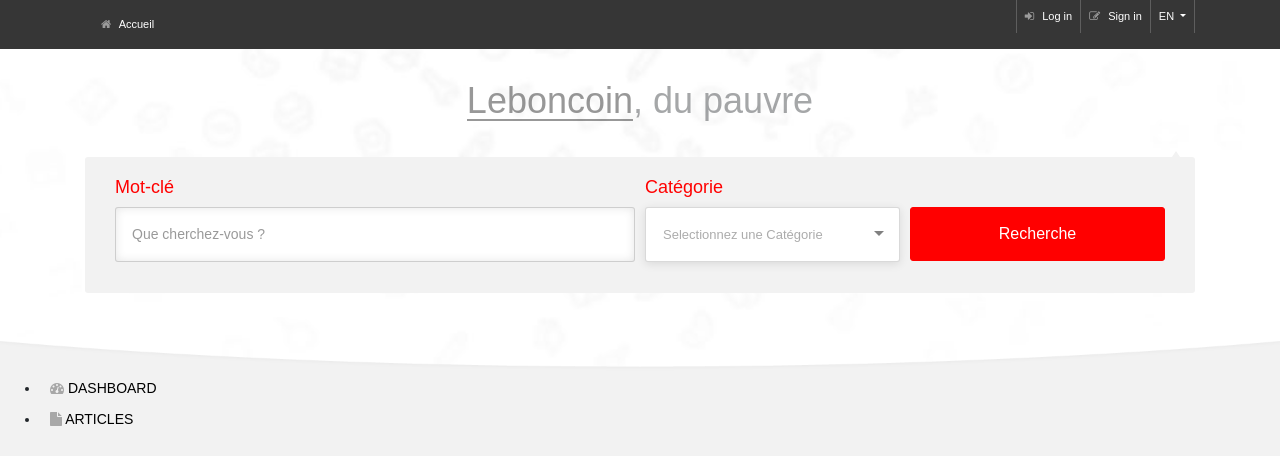
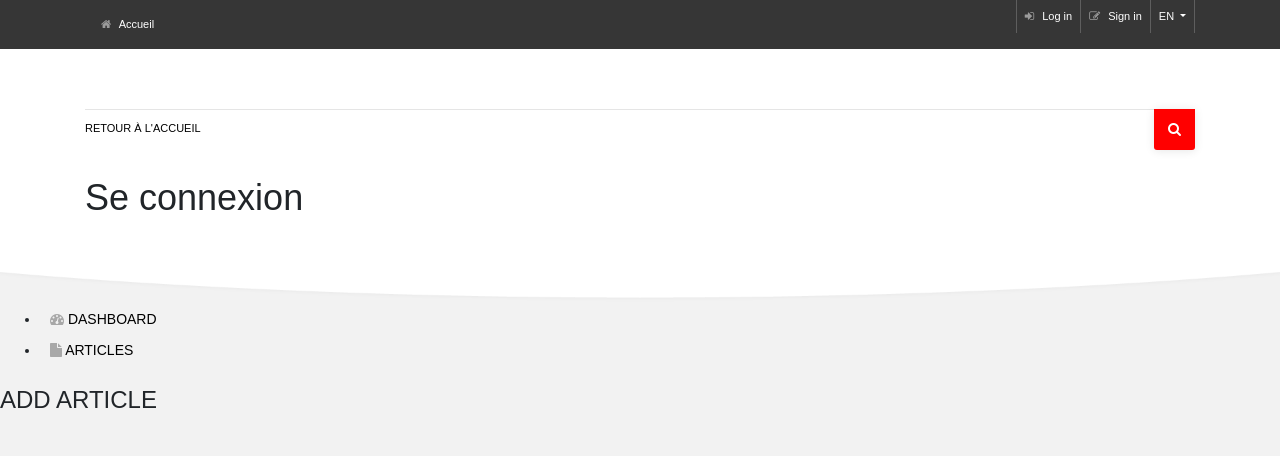
Before and after one commit to j2frise/leboncoin-du-pauvre, a Symfony app: template templates/backoffice/article/add.html.twig in a window 1280 px wide. Shown: the top 456 px of the page. Run offline with Twig, Linux system fonts and the light colour scheme; the template is opened without the code that fills it, so the values that code supplies are empty; form fields are guessed from the names that the template uses; some libraries are stand-ins or nearby versions.

Commit message:
implementation front

```diff
--- /dev/null
+++ b/templates/components/form-search.html.twig
@@ -0,0 +1,38 @@
+ <form class="hero-form form">
+    <div class="container">
+        <!--Main Form-->
+        <div class="main-search-form">
+            <div class="form-row">
+                <div class="col-md-6 col-sm-6">
+                    <div class="form-group">
+                        <label for="what" class="col-form-label">Mot-clé</label>
+                        <input name="keyword" type="text" class="form-control" id="what" placeholder="Que cherchez-vous ?">
+                    </div>
+                    <!--end form-group-->
+                </div>
+                <div class="col-md-3 col-sm-3">
+                    <div class="form-group">
+                        <label for="category" class="col-form-label">Catégorie</label>
+                        <select name="category" id="category" data-placeholder="Select Category">
+                            <option value="">Selectionnez une Catégorie</option>
+                            <option value="1">Computers</option>
+                            <option value="2">Real Estate</option>
+                            <option value="3">Cars & Motorcycles</option>
+                            <option value="4">Furniture</option>
+                            <option value="5">Pets & Animals</option>
+                        </select>
+                    </div>
+                    <!--end form-group-->
+                </div>
+                <!--end col-md-3-->
+                <div class="col-md-3 col-sm-3">
+                    <button type="submit" class="btn btn-primary width-100">Recherche</button>
+                </div>
+                <!--end col-md-3-->
+            </div>
+            <!--end form-row-->
+        </div>
+        <!--end main-search-form-->
+    </div>
+    <!--end container-->
+</form>
--- a/templates/navbar/navbar.html.twig
+++ b/templates/navbar/navbar.html.twig
@@ -54,7 +54,8 @@
             <!--end container-->
         </div>
         <!--============ End Secondary Navigation ===========================================================-->
-        <!--============ Page Title =========================================================================-->
+
+        {% if app.request.get('_route') == 'homepage' %}
             <div class="page-title">
                 <div class="container">
                     <h1 class="opacity-40 center">
@@ -63,54 +64,51 @@
                 </div>
                 <!--end container-->
             </div>
-        <!--============ End Page Title =====================================================================-->
-        <!--============ Hero Form ==========================================================================-->
-        <form class="hero-form form">
-            <div class="container">
-                <!--Main Form-->
-                <div class="main-search-form">
-                    <div class="form-row">
-                        <div class="col-md-6 col-sm-6">
-                            <div class="form-group">
-                                <label for="what" class="col-form-label">Mot-clé</label>
-                                <input name="keyword" type="text" class="form-control" id="what" placeholder="Que cherchez-vous ?">
-                            </div>
-                            <!--end form-group-->
-                        </div>
-                        <div class="col-md-3 col-sm-3">
-                            <div class="form-group">
-                                <label for="category" class="col-form-label">Catégorie</label>
-                                <select name="category" id="category" data-placeholder="Select Category">
-                                    <option value="">Selectionnez une Catégorie</option>
-                                    <option value="1">Computers</option>
-                                    <option value="2">Real Estate</option>
-                                    <option value="3">Cars & Motorcycles</option>
-                                    <option value="4">Furniture</option>
-                                    <option value="5">Pets & Animals</option>
-                                </select>
-                            </div>
-                            <!--end form-group-->
-                        </div>
-                        <!--end col-md-3-->
-                        <div class="col-md-3 col-sm-3">
-                            <button type="submit" class="btn btn-primary width-100">Recherche</button>
-                        </div>
-                        <!--end col-md-3-->
-                    </div>
-                    <!--end form-row-->
-                </div>
-                <!--end main-search-form-->
-            </div>
-            <!--end container-->
-        </form>
-        <!--============ End Hero Form ======================================================================-->
+
+            {% include('components/form-search.html.twig') %}
+
             <div class="background">
                 <div class="background-image original-size">
                     <img src="{{ asset('img/footer-background-icons.jpg') }}" alt="">
                 </div>
                 <!--end background-image-->
             </div>
+        {% else %}
+                 <div class="main-navigation">
+                    <div class="container">
+                        <nav class="navbar navbar-expand-lg navbar-light justify-content-between">
+                            <!--end navbar-collapse-->
+                            <a href="#collapseMainSearchForm" class="main-search-form-toggle" data-toggle="collapse"  aria-expanded="false" aria-controls="collapseMainSearchForm">
+                                <i class="fa fa-search"></i>
+                                <i class="fa fa-close"></i>
+                            </a>
+                            <!--end main-search-form-toggle-->
+                        </nav>
+                        <!--end navbar-->
+                        <ol class="breadcrumb">
+                            <li class="breadcrumb-item"><a href="{{ path('homepage') }}">Retour à l'accueil</a></li>
+                        </ol>
+                        <!--end breadcrumb-->
+                    </div>
+                    <!--end container-->
+                </div>
+
+                <div class="collapse" id="collapseMainSearchForm">
+                    {% include('components/form-search.html.twig') %}
+                </div>
+                <!--end collapse-->
+
+                <div class="page-title">
+                    <div class="container">
+                        <h1>Se connexion</h1>
+                    </div>
+                    <!--end container-->
+                </div>
+
+                <div class="background"></div>
                 <!--end background-->
+        {% endif %}
+
     </div>
     <!--end hero-wrapper-->
 </header>
--- a/templates/pages/security/registration/registration.html.twig
+++ b/templates/pages/security/registration/registration.html.twig
@@ -5,7 +5,7 @@
         <div class="registration">
             <h1 class="title is-3">{{ 'signin.signin'|trans }}</h1>
             <div class="border-form">
-                {% include('blog/security/registration/_registration_form.html.twig') %}
+                {% include('pages/security/registration/_registration_form.html.twig') %}
                 <div class="mt-15">
                     {{ 'signin.signin_with'|trans }} :
                     <a href="{{ path('login_github') }}">
```
Also changed, not shown: templates/pages/security/login/_login_form.html.twig (+17 -26 lines), templates/pages/security/login/login.html.twig (+14 -19 lines). Lines whose indentation alone changed are shown as unchanged.
